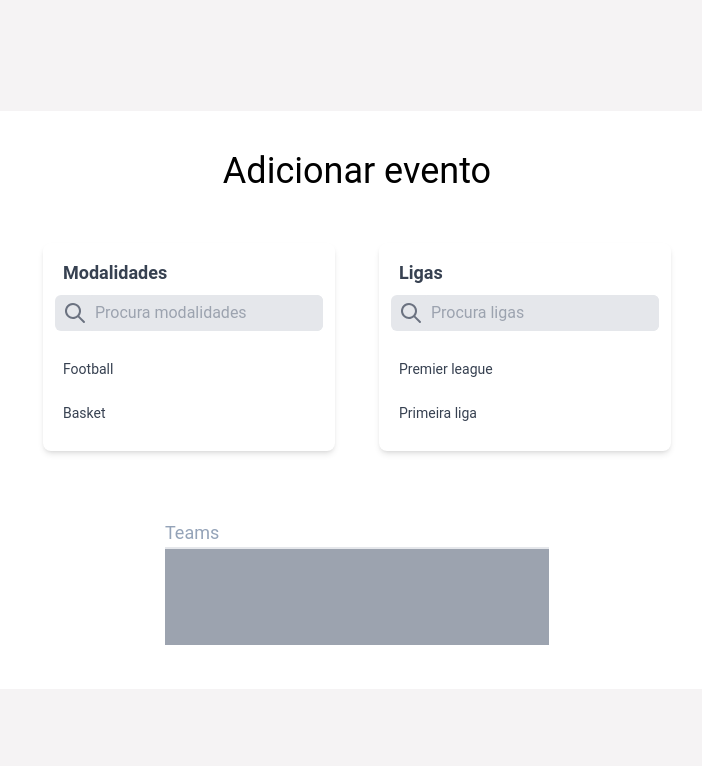
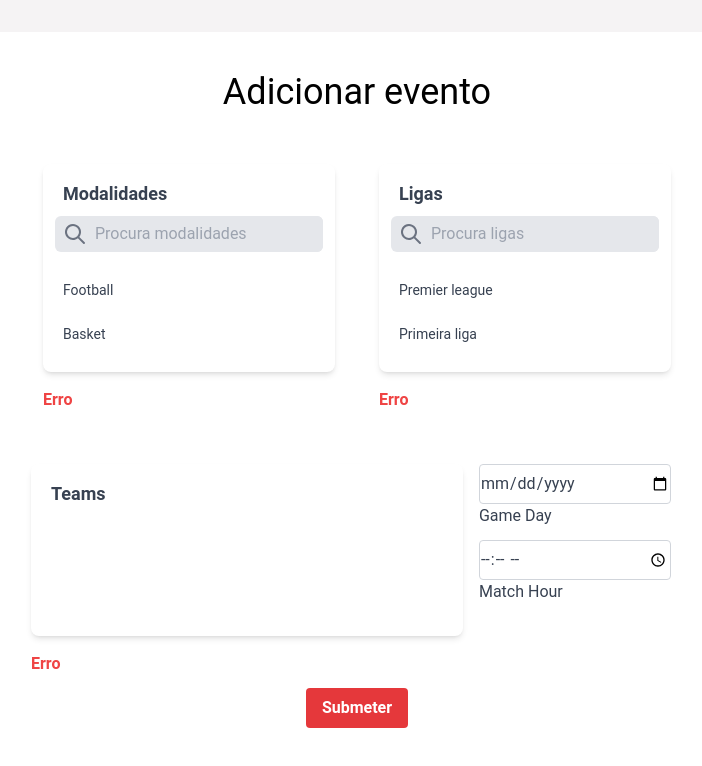
Before and after one commit to gonaloppcc/projetoRAS, a Next.js app in the folder frontend/: page /registerEvent in a window 1280 px wide. Shown: the top 766 px of the page, without its empty margins (283-985 px from the left). Built offline with nearby package versions, Linux system fonts and the light colour scheme.

Commit message:
Antes de ir embora

```diff
--- a/frontend/src/components/RegisterEvent/index.tsx
+++ b/frontend/src/components/RegisterEvent/index.tsx
@@ -2,6 +2,7 @@ import {Sport} from 'pages/registerEvent';
 import React, {useEffect, useState} from 'react';
 import {SearchBox} from './searchBox';
 import {OtherTable} from './otherTable';
+import {PrimaryButton} from '@components/Button';
 
 export interface RegisterEventProps {
     data: React.ReactNode;
@@ -19,23 +20,15 @@ export const RegisterEvent = ({data}: [Sport]) => {
         data[0].leagues
     );
     const [league, setLeague] = useState<string>('');
-    const [leagueSelected, setLeagueSelected2] = useState<boolean>(false);
+    const [leagueSelected, setLeagueSelected] = useState<boolean>(false);
 
     const [possibleTeams, setPossibleTeams] = useState<[string]>([]);
     const [selectedTeams, setSelectedTeams] = useState<[string]>([]);
-
-    const setLeagueSelected = (value: boolean) => {
-        console.log('Change select league');
-        console.log(value);
-        setLeagueSelected2(value);
-    };
 
     const getLeagues = () => {
         let thing = sportSelected
             ? data.filter((sportInfo: Sport) => sportInfo.name == sport)[0]
             : data[0];
-        console.log(thing.leagues);
-        console.log(data[0].leagues);
         setPossibleLeagues(thing.leagues);
         return thing.leagues;
         //return thing[0].leagues;
@@ -54,18 +47,40 @@ export const RegisterEvent = ({data}: [Sport]) => {
     // Necessary to update the leagues associated to the sport
     useEffect(() => {
         if (sportSelected) {
-            console.log('Atualiza equipas e ligas');
             getLeagues();
             getTeams();
             setSportSelected(true);
-        } else {
-            setPossibleLeagues([]);
-            setPossibleTeams([]);
         }
     }, [sport]);
 
     const selectTeam = (e) => {
         console.log(e);
+    };
+
+    const today = new Date().toISOString().split('T')[0];
+    const [date, setDate] = useState<string>('');
+    const changeDate = (e) => {
+        setDate(e.target.value);
+    };
+    const [hour, setHour] = useState<string>('');
+    const changeHour = (e) => {
+        setHour(e.target.value);
+    };
+
+    interface IError {
+        name: string;
+    }
+    const [formErrors, setFormErrors] = useState<IError>({});
+
+    // FIXME
+    const submitButtonContent = <div>Submeter</div>;
+
+    const submitClicked = () => {
+        console.log('Submit');
+    };
+
+    const validate = () => {
+        let errors = {};
     };
 
     return (
@@ -84,6 +99,7 @@ export const RegisterEvent = ({data}: [Sport]) => {
                         changeCurrentSearch={setSport}
                         selected={sportSelected}
                         changeSelected={setSportSelected}
+                        maybeError={'Erro'}
                     />
                     <SearchBox
                         content={possibleLeagues}
@@ -92,16 +108,62 @@ export const RegisterEvent = ({data}: [Sport]) => {
                         changeCurrentSearch={setLeague}
                         selected={leagueSelected}
                         changeSelected={setLeagueSelected}
+                        maybeError={'Erro'}
                     />
                 </div>
+                <div className="w-full">
+                    <div className="flex flex-row gap-1 star ">
+                        <div className="w-2/3">
+                            <OtherTable
+                                title="Teams"
+                                changeFunction={selectTeam}
+                                //content={data.map((sport) => sport.name)}
+                                content={possibleTeams}
+                                //maybeError={formErrors.sport}
+                                maybeError={'Erro'}
+                            />
+                        </div>
+                        <div className="w-1/3 flex flex-col px-3">
+                            <div className="datepicker w-full relative form-floating mb-3 ">
+                                <input
+                                    type="date"
+                                    className="form-control block w-full  py-1.5 text-base font-normal text-gray-700 bg-white bg-clip-padding border border-solid border-gray-300 rounded transition ease-in-out m-0 focus:text-gray-700 focus:bg-white focus:border-blue-600 focus:outline-none"
+                                    placeholder="Select a date"
+                                    onChange={changeDate}
+                                    id={'Calendar'}
+                                    min={today}
+                                />
+                                <label
+                                    htmlFor="floatingInput"
+                                    className="text-gray-700"
+                                >
+                                    {/* FIXME */}
+                                    Game Day
+                                </label>
+                            </div>
+                            <div className="w-full">
+                                <div className="timepicker relative form-floating mb-3 ">
+                                    <input
+                                        type="time"
+                                        className="form-control block w-full  py-1.5 text-base font-normal text-gray-700 bg-white bg-clip-padding border border-solid border-gray-300 rounded transition ease-in-out m-0 focus:text-gray-700 focus:bg-white focus:border-blue-600 focus:outline-none"
+                                        placeholder="Select a date"
+                                        onChange={changeHour}
+                                    />
+                                    <label
+                                        htmlFor="floatingInput"
+                                        className="text-gray-700"
+                                    >
+                                        Match Hour
+                                    </label>
+                                </div>
+                            </div>
+                        </div>
+                    </div>
+                </div>
                 <div>
-                    <OtherTable
-                        title="Teams"
-                        changeFunction={selectTeam}
-                        //content={data.map((sport) => sport.name)}
-                        content={possibleTeams}
-                        //maybeError={formErrors.sport}
-                        maybeError={''}
+                    <PrimaryButton
+                        children={submitButtonContent}
+                        onClick={submitClicked}
                     />
                 </div>
             </div>
--- a/frontend/src/components/RegisterEvent/otherTable.tsx
+++ b/frontend/src/components/RegisterEvent/otherTable.tsx
@@ -14,15 +14,19 @@ export const OtherTable = ({
     maybeError,
 }: OtherTableProps) => {
     return (
-        <div>
-            <div className="text-lg border-grey-300 border-b-2 text-slate-400">
+        <div className="w-full max-w-md">
+            <div className="bg-white shadow-md rounded-lg px-3 py-2 mb-4">
+                <div className="block text-gray-700 text-lg font-semibold py-2 px-2">
                     {title}
                 </div>
 
-            <div className=" bg-gray-400 flex flex-row flex-wrap w-96 border-solid pt-3 gap-2 h-24 overflow-auto">
+                <div className="  flex flex-row flex-wrap  border-solid pt-3 gap-2 h-28 overflow-auto ">
                     {content.map((word: string) => {
                         return (
-                        <div className="w-fit p-1" key={`CheckCard - ${word}`}>
+                            <div
+                                className="w-fit p-1"
+                                key={`CheckCard - ${word}`}
+                            >
                                 <CheckCard
                                     word={word}
                                     changeFunction={changeFunction}
@@ -31,9 +35,8 @@ export const OtherTable = ({
                         );
                     })}
                 </div>
-            <div className="text-base mt-1 text-red-500 text-right">
-                {maybeError}
             </div>
+            <div className="text-red-500 font-semibold">{maybeError}</div>
         </div>
     );
 };
--- a/frontend/src/components/RegisterEvent/scroll.tsx
+++ b/frontend/src/components/RegisterEvent/scroll.tsx
@@ -9,7 +9,7 @@ export const Scroll = (props) => {
                 {props.title}
             </div>
 
-            <div className="border-solid pt-3  h-24 overflow-auto scrollbar-hide">
+            <div className="border-solid pt-3  h-28 overflow-auto scrollbar-hide">
                 {props.content.map((word) => (
                     <div
                         key={`${word}-3`}
--- a/frontend/src/components/RegisterEvent/searchBox.tsx
+++ b/frontend/src/components/RegisterEvent/searchBox.tsx
@@ -1,3 +1,4 @@
+import {PrimaryButton} from '@components/Button';
 import React, {useEffect, useState} from 'react';
 
 // Depois meter isto genérico, recebe uma lista de coisas, e vai filtrando
@@ -9,6 +10,7 @@ export interface SearchBoxProps {
     changeCurrentSearch: (value: string) => void;
     selected: boolean;
     changeSelected: (value: boolean) => void;
+    maybeError: string;
 }
 
 export const SearchBox = ({
@@ -18,6 +20,7 @@ export const SearchBox = ({
     changeCurrentSearch,
     selected,
     changeSelected,
+    maybeError,
 }: SearchBoxProps) => {
     const [validEntries, setValidEntries] = useState<[string]>(content);
 
@@ -40,8 +43,6 @@ export const SearchBox = ({
     };
 
     const clicou = () => {
-        console.log('Clicou aqui');
-        console.log(content);
         if (currentSearch.length == 0) {
             setValidEntries(content);
         }
@@ -80,7 +81,8 @@ export const SearchBox = ({
                         ></input>
                     </div>
                     <div className="py-3 text-sm overflow-auto max-h-28">
-                        {validEntries.map((line) => (
+                        {!selected &&
+                            validEntries.map((line) => (
                                 <div
                                     key={line}
                                     className="flex justify-start cursor-pointer text-gray-700 hover:text-blue-400 hover:bg-blue-100 rounded-md px-2 py-2 my-2"
@@ -91,6 +93,7 @@ export const SearchBox = ({
                             ))}
                     </div>
                 </div>
+                <div className="text-red-500 font-semibold">{maybeError}</div>
             </div>
         </div>
     );
--- a/frontend/src/pages/registerEvent.tsx
+++ b/frontend/src/pages/registerEvent.tsx
@@ -15,7 +15,7 @@ const MOCK_SPORTS: [Sport] = [
             'Espanha2',
             'Polónia',
         ],
-        participants: ['Benfica', 'Porto', 'Real Madrid'],
+        participants: ['Benfica', 'Porto', 'Real Madrid', 'Varzim', 'Rio Ave'],
         maxParticipants: 2,
         minParticipants: 2,
     },
```
Lines whose indentation alone changed are shown as unchanged.
